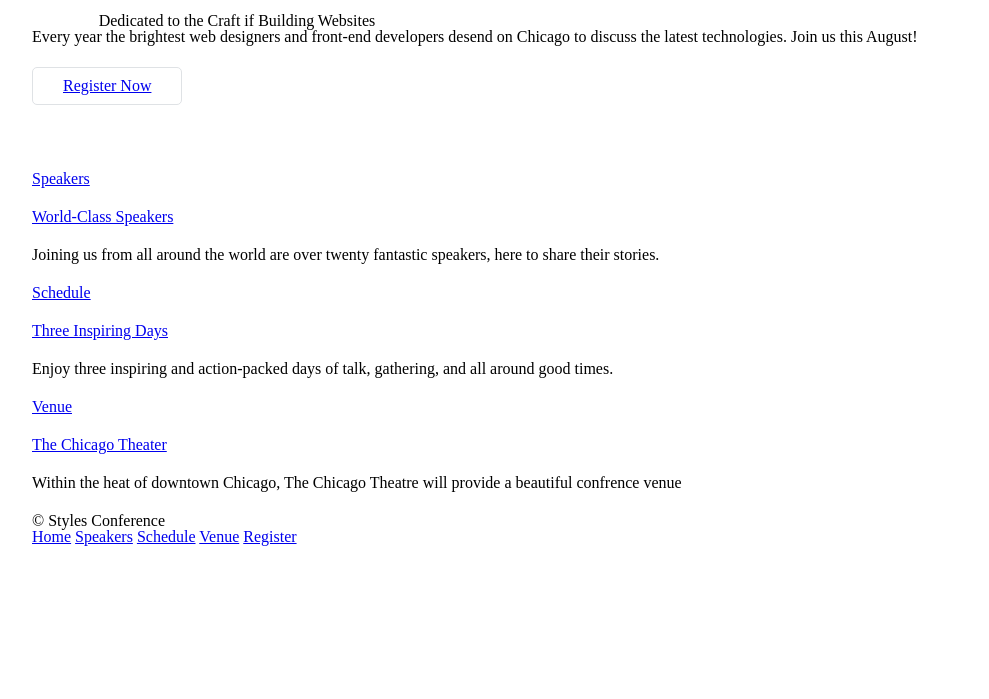
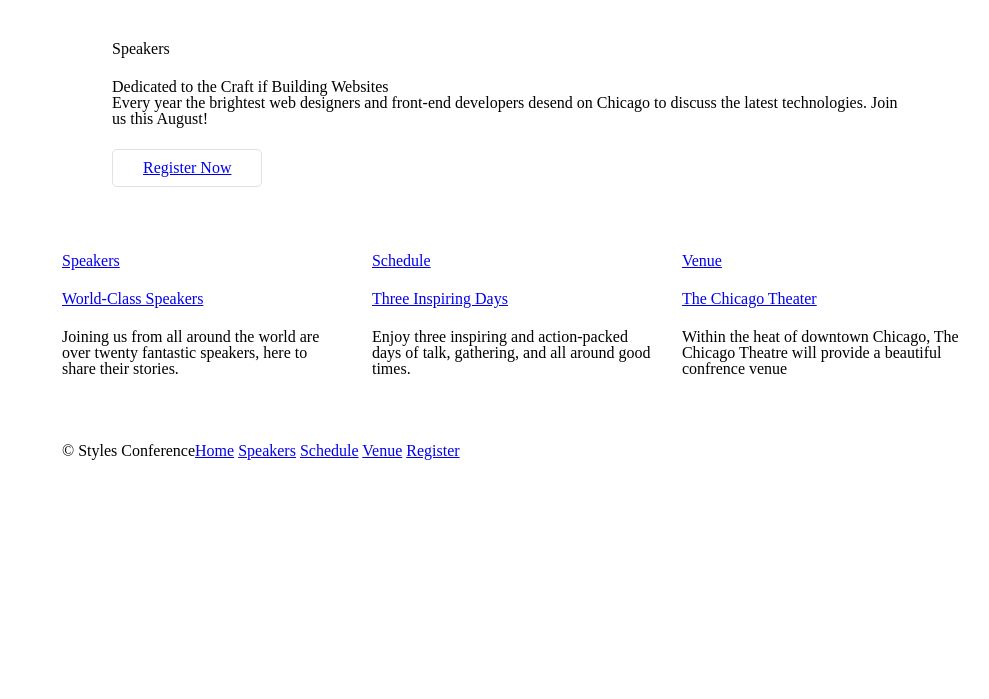
Before and after one commit to 286337/styles-confrence, a plain HTML site: page index.html in a window 1280 px wide. Shown: the part 101-800 px from the top of the page, without its empty margins (128-1117 px from the left). Drawn offline with Linux system fonts and the light colour scheme.

Commit message:
9/24
have a good day sir

```diff
--- a/assets/stylesheets/main.css
+++ b/assets/stylesheets/main.css
@@ -54,18 +54,42 @@ table {
 */
 
 *,
-*::before
+*::before,
 *::after {
   -webkit-box-sizing: border-box;
   -moz-box-sizing: border-box;
   box-sizing: border-box;
 }
+.container,
+.grid{
+  margin: 0 auto;
+  width: 960px;
+}
 
 .container {
-  margin: 0 auto;
   padding-left: 30px;
   padding-right: 30px;
-  width: 960px;
+}
+
+.col-1-3{
+  width:33.33%
+
+}
+.col-2-3{
+  width:66.66%
+}
+
+.col-1-3,
+.col-2-3{
+  display:inline-block;
+  vertical-align:top;
+}
+
+.grid,
+.col-1-3,
+.col-2-3{
+  padding-left:15px;
+  padding-right:15px;
 }
 /*
   ========================================
--- a/index.html
+++ b/index.html
@@ -6,7 +6,7 @@
         <link rel="stylesheet" href="assets/stylesheets/main.css">
     </head>
     <body>
-        <header class="container">
+        <header class="container group">
                 <h1 class="logo">
                     <a href="index.html">Styles <br> Confrence</a>
                 </h1>
@@ -30,36 +30,38 @@
             <a class="btn btn-alt" href="register.html">Register Now</a>
         </section>
 
-        <section class="container">
-            <section>
+        <section class="grid">
+
+            <!-- Speakers -->
+            <section class="col-1-3">
                 <a href="speakers.html">
                     <h5>Speakers</h5>
                     <h3>World-Class Speakers</h3>
                 </a>
                 <p>Joining us from all around the world are over twenty fantastic speakers, here to share their stories.</p>
 
-            </section>
+            </section><!--
 
-            <section>
+        --><section class="col-1-3">
                 <a href="speakers.html">
                 <h5>Schedule</h5>
                 <h3>Three Inspiring Days</h3>
                 </a>
                 <p>Enjoy three inspiring and action-packed days of talk, gathering, and all around good times.</p>
 
-            </section>
+            </section><!--
 
-            <section>
+        --><section class="col-1-3">
                 <a href="speakers.html">
                 <h5>Venue</h5>
                 <h3>The Chicago Theater</h3>
                 </a>
                 <p>Within the heat of downtown Chicago, The Chicago Theatre will provide a beautiful confrence venue</p>
 
-            </section>
-        </section>
+            </section><!--
+        --> </section>
 
-        <footer class="container">
+        <footer class="primary-footer container group">
             <small>&copy; Styles Conference</small>
             <nav>
                 <a href="index.html">Home</a>
```
